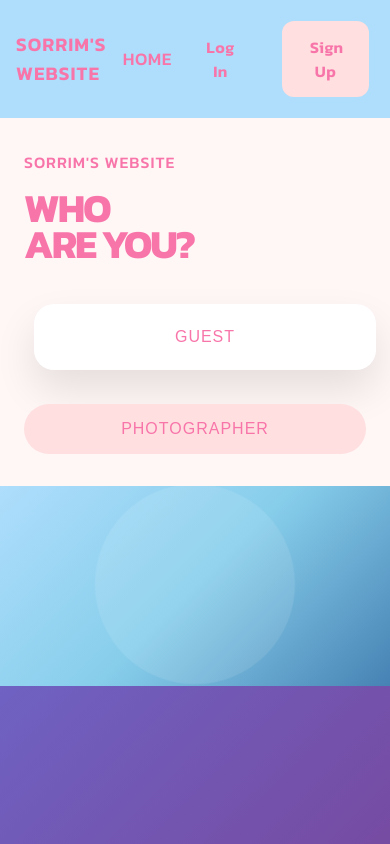
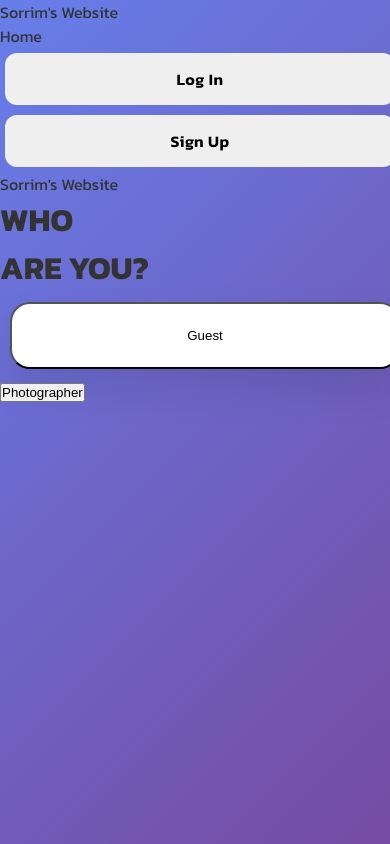
Before and after one commit to hopeese-s/sorrim-project, a React (Create React App) app in the folder frontend/: page / in a window 390 px wide. Built offline with nearby package versions, Linux system fonts and the light colour scheme; no server answers.

Commit message:
Update Home.css

```diff
--- a/frontend/src/pages/Home.css
+++ b/frontend/src/pages/Home.css
@@ -1,409 +1,349 @@
+@import url('https://fonts.googleapis.com/css2?family=Kanit:wght@300;400;500;600;700&display=swap');
+
 * {
-    margin: 0;
-    padding: 0;
-    box-sizing: border-box;
+  margin: 0;
+  padding: 0;
+  box-sizing: border-box;
 }
 
 body {
-    font-family: 'Arial', sans-serif;
-    min-height: 100vh;
-    display: flex;
-    flex-direction: column;
+  font-family: 'Kanit', sans-serif;
+  background: linear-gradient(135deg, #667eea 0%, #764ba2 100%);
+  min-height: 100vh;
+  color: #333;
 }
 
-/* Header */
-.header {
-    background: #AEDEFC;
-    padding: 1rem 2rem;
-    display: flex;
-    justify-content: space-between;
-    align-items: center;
-    position: relative;
-    z-index: 10;
+.App {
+  min-height: 100vh;
 }
 
-.logo {
-    font-size: 1.2rem;
-    font-weight: 600;
-    color: #F875AA;
-    text-transform: uppercase;
-    letter-spacing: 1px;
+.loading {
+  display: flex;
+  flex-direction: column;
+  justify-content: center;
+  align-items: center;
+  height: 100vh;
+  font-size: 1.5rem;
+  color: white;
+  font-weight: 500;
+  gap: 1rem;
 }
 
-.nav {
-    color: #F875AA;
-    font-size: 1.1rem;
-    font-weight: 500;
-    text-transform: uppercase;
-    letter-spacing: 0.5px;
+.loading-spinner {
+  width: 50px;
+  height: 50px;
+  border: 4px solid rgba(255,255,255,0.3);
+  border-top: 4px solid white;
+  border-radius: 50%;
+  animation: spin 1s linear infinite;
 }
 
-.auth-buttons {
-    display: flex;
-    gap: 1rem;
+@keyframes spin {
+  0% { transform: rotate(0deg); }
+  100% { transform: rotate(360deg); }
 }
 
 .btn {
-    padding: 0.8rem 2rem;
-    border: none;
-    border-radius: 25px;
-    font-weight: 500;
-    text-transform: uppercase;
-    letter-spacing: 0.5px;
-    cursor: pointer;
-    transition: all 0.3s ease;
-    font-size: 0.9rem;
+  padding: 14px 28px;
+  border: none;
+  border-radius: 12px;
+  font-size: 1rem;
+  font-weight: 600;
+  cursor: pointer;
+  transition: all 0.3s ease;
+  text-decoration: none;
+  display: inline-block;
+  text-align: center;
+  font-family: 'Kanit', sans-serif;
+  position: relative;
+  overflow: hidden;
+  border: 2px solid transparent;
 }
 
-.btn-login {
-    background: transparent;
-    color: #F875AA;
-    border: 2px solid #AEDEFC;
+.btn::before {
+  content: '';
+  position: absolute;
+  top: 0;
+  left: -100%;
+  width: 100%;
+  height: 100%;
+  background: linear-gradient(90deg, transparent, rgba(255,255,255,0.2), transparent);
+  transition: left 0.5s;
 }
 
-.btn-signup {
-    background: #FFDFDF;
-    color: #F875AA;
-    border: 2px solid #FFDFDF;
+.btn:hover::before {
+  left: 100%;
 }
 
-.btn:hover {
-    transform: translateY(-2px);
-    box-shadow: 0 4px 12px rgba(0,0,0,0.1);
+.btn-primary {
+  background: linear-gradient(45deg, #667eea, #764ba2);
+  color: white;
+  box-shadow: 0 4px 15px rgba(102, 126, 234, 0.4);
 }
 
-/* Main Container */
-.main-container {
-    flex: 1;
-    background: #FFF6F6;
-    display: flex;
-    position: relative;
-    overflow: hidden;
+.btn-primary:hover {
+  transform: translateY(-3px);
+  box-shadow: 0 8px 25px rgba(102, 126, 234, 0.6);
 }
 
-/* Left Section */
-.left-section {
-    flex: 1;
-    padding: 4rem 3rem;
-    display: flex;
-    flex-direction: column;
-    justify-content: center;
-    position: relative;
-    z-index: 2;
+.btn-secondary {
+  background: linear-gradient(45deg, #6c757d, #495057);
+  color: white;
+  box-shadow: 0 4px 15px rgba(108, 117, 125, 0.4);
 }
 
-.brand-text {
-    font-size: 1rem;
-    color: #F875AA;
-    margin-bottom: 1rem;
-    text-transform: uppercase;
-    letter-spacing: 1px;
-    font-weight: 500;
+.btn-secondary:hover {
+  transform: translateY(-3px);
+  box-shadow: 0 8px 25px rgba(108, 117, 125, 0.6);
 }
 
-.main-title {
-    font-size: 5rem;
-    font-weight: 700;
-    color: #F875AA;
-    line-height: 0.9;
-    margin-bottom: 3rem;
-    text-transform: uppercase;
-    letter-spacing: -2px;
+.btn-success {
+  background: linear-gradient(45deg, #28a745, #20c997);
+  color: white;
+  box-shadow: 0 4px 15px rgba(40, 167, 69, 0.4);
 }
 
-.user-selection {
-    display: flex;
-    flex-direction: column;
-    gap: 1.5rem;
-    max-width: 300px;
+.btn-success:hover {
+  transform: translateY(-3px);
+  box-shadow: 0 8px 25px rgba(40, 167, 69, 0.6);
 }
 
-.user-type-card {
-    padding: 1.5rem 2rem;
-    border-radius: 30px;
-    text-align: center;
-    font-size: 1.2rem;
-    font-weight: 500;
-    text-transform: uppercase;
-    letter-spacing: 1px;
-    cursor: pointer;
-    transition: all 0.4s ease;
-    position: relative;
-    overflow: hidden;
-    border: none;
+.btn-small {
+  padding: 10px 20px;
+  font-size: 0.9rem;
 }
 
-.guest-card {
-    background: #AEDEFC;
-    color: #F875AA;
+.btn:disabled {
+  background: #ccc !important;
+  cursor: not-allowed !important;
+  transform: none !important;
+  box-shadow: none !important;
 }
 
-.photographer-card {
-    background: #FFDFDF;
-    color: #F875AA;
+.modal-overlay {
+  position: fixed;
+  top: 0;
+  left: 0;
+  right: 0;
+  bottom: 0;
+  background: rgba(0,0,0,0.7);
+  display: flex;
+  justify-content: center;
+  align-items: center;
+  z-index: 1000;
+  animation: fadeIn 0.3s ease;
 }
 
-.user-type-card:hover {
-    transform: translateY(-5px) scale(1.05);
-    box-shadow: 0 10px 25px rgba(0,0,0,0.15);
+@keyframes fadeIn {
+  from { opacity: 0; }
+  to { opacity: 1; }
 }
 
-.user-type-card::before {
-    content: '';
-    position: absolute;
-    top: -50%;
-    left: -50%;
-    width: 200%;
-    height: 200%;
-    background: radial-gradient(circle, rgba(255,255,255,0.2) 0%, transparent 70%);
-    transform: scale(0);
-    transition: transform 0.6s ease;
+.modal {
+  background: white;
+  padding: 2.5rem;
+  border-radius: 20px;
+  min-width: 450px;
+  max-width: 90vw;
+  box-shadow: 0 25px 50px rgba(0,0,0,0.3);
+  animation: slideUp 0.3s ease;
 }
 
-.user-type-card:hover::before {
-    transform: scale(1);
+@keyframes slideUp {
+  from {
+    opacity: 0;
+    transform: translateY(50px);
+  }
+  to {
+    opacity: 1;
+    transform: translateY(0);
+  }
 }
 
-/* Right Section - Decorative */
-.right-section {
-    flex: 1;
-    background: linear-gradient(135deg, #AEDEFC 0%, #87CEEB 50%, #4682B4 100%);
-    position: relative;
-    display: flex;
-    align-items: center;
-    justify-content: center;
-    clip-path: polygon(20% 0%, 100% 0%, 100% 100%, 0% 100%);
+.modal h3 {
+  margin-bottom: 1.5rem;
+  color: #333;
+  text-align: center;
+  font-size: 1.5rem;
+  font-weight: 600;
 }
 
-.decorative-element {
-    width: 200px;
-    height: 200px;
-    background: rgba(255,255,255,0.1);
-    border-radius: 50%;
-    animation: float 6s ease-in-out infinite;
+.modal .form-group {
+  margin-bottom: 1.5rem;
 }
 
-@keyframes float {
-    0%, 100% { transform: translateY(0px) rotate(0deg); }
-    50% { transform: translateY(-30px) rotate(180deg); }
+.modal .form-group label {
+  display: block;
+  margin-bottom: 0.5rem;
+  color: #555;
+  font-weight: 600;
 }
 
-/* Guest Options (Hidden by default) */
-.guest-options {
-    display: none;
-    flex-direction: column;
-    gap: 1.5rem;
-    margin-top: 1.5rem;
+.modal input {
+  width: 100%;
+  padding: 15px;
+  border: 2px solid #e9ecef;
+  border-radius: 12px;
+  font-size: 1.1rem;
+  font-family: 'Kanit', sans-serif;
+  transition: border-color 0.3s ease, box-shadow 0.3s ease;
 }
 
-.guest-demo-btn {
-    width: 100%;
-    background: linear-gradient(45deg, #17a2b8, #138496);
-    color: white;
-    padding: 1rem;
-    border-radius: 20px;
-    border: none;
-    font-weight: 500;
-    cursor: pointer;
-    transition: all 0.3s ease;
+.modal input:focus {
+  outline: none;
+  border-color: #667eea;
+  box-shadow: 0 0 0 4px rgba(102, 126, 234, 0.1);
 }
 
-.guest-demo-btn:hover:not(:disabled) {
-    background: linear-gradient(45deg, #138496, #117a8b);
-    transform: translateY(-3px);
-    box-shadow: 0 8px 25px rgba(23, 162, 184, 0.4);
+.modal-actions {
+  display: flex;
+  gap: 1rem;
+  justify-content: flex-end;
+  margin-top: 2rem;
 }
 
-.guest-demo-btn:disabled {
-    background: linear-gradient(45deg, #6c757d, #5a6268) !important;
-    cursor: not-allowed !important;
+.modal-actions .btn {
+  min-width: 120px;
+  font-weight: 600;
+  transition: all 0.3s cubic-bezier(0.4, 0, 0.2, 1);
+  position: relative;
+  overflow: hidden;
 }
 
-.qr-info {
-    background: rgba(255, 255, 255, 0.7);
-    padding: 1.5rem;
-    border-radius: 16px;
-    border: 1px solid rgba(248, 117, 170, 0.2);
-    text-align: center;
-    color: #F875AA;
+.modal-actions .btn-cancel {
+  background: linear-gradient(45deg, #6c757d, #5a6268);
+  color: white;
+  border: 2px solid transparent;
+  box-shadow: 0 4px 15px rgba(108, 117, 125, 0.3);
 }
 
-.scanning-text {
-    display: flex;
-    align-items: center;
-    justify-content: center;
-    gap: 0.5rem;
-    animation: pulse 1.5s ease-in-out infinite;
+.modal-actions .btn-cancel:hover {
+  background: linear-gradient(45deg, #5a6268, #495057);
+  transform: translateY(-2px);
+  box-shadow: 0 6px 20px rgba(108, 117, 125, 0.4);
 }
 
-@keyframes pulse {
-    0%, 100% { opacity: 1; }
-    50% { opacity: 0.7; }
+.modal-actions .btn-create {
+  background: linear-gradient(45deg, #28a745, #20c997);
+  color: white;
+  border: 2px solid transparent;
+  box-shadow: 0 4px 15px rgba(40, 167, 69, 0.3);
+  position: relative;
 }
 
-.guest-scanning {
-    animation: scanningPulse 2s ease-in-out infinite;
+.modal-actions .btn-create:hover:not(:disabled) {
+  background: linear-gradient(45deg, #218838, #1e7e34);
+  transform: translateY(-2px);
+  box-shadow: 0 6px 20px rgba(40, 167, 69, 0.4);
 }
 
-@keyframes scanningPulse {
-    0%, 100% {
-        box-shadow: 0 0 0 0 rgba(23, 162, 184, 0.4);
-    }
-    50% {
-        box-shadow: 0 0 0 20px rgba(23, 162, 184, 0);
-    }
+.modal-actions .btn-create:disabled {
+  background: linear-gradient(45deg, #6c757d, #5a6268) !important;
+  cursor: not-allowed !important;
+  transform: none !important;
+  box-shadow: 0 2px 8px rgba(108, 117, 125, 0.2) !important;
 }
 
-.qr-scanning-animation {
-    position: relative;
-    width: 120px;
-    height: 120px;
-    margin: 1rem auto;
-    border: 2px solid rgba(248, 117, 170, 0.3);
-    border-radius: 8px;
-    background: rgba(248, 117, 170, 0.1);
+.btn-loading {
+  position: relative;
+  color: white !important;
 }
 
-.scan-line {
-    position: absolute;
-    top: 0;
-    left: 0;
-    right: 0;
-    height: 2px;
-    background: linear-gradient(90deg, transparent, #F875AA, transparent);
-    animation: scanning 2s linear infinite;
+.btn-loading::after {
+  content: '';
+  position: absolute;
+  top: 50%;
+  left: 50%;
+  transform: translate(-50%, -50%);
+  width: 16px;
+  height: 16px;
+  border: 2px solid rgba(255,255,255,0.3);
+  border-top-color: #ffffff;
+  border-radius: 50%;
+  animation: buttonLoadingSpinner 1s ease infinite;
 }
 
-@keyframes scanning {
-    0% { top: 0; }
-    100% { top: 116px; }
+@keyframes buttonLoadingSpinner {
+  from { transform: translate(-50%, -50%) rotate(0turn); }
+  to { transform: translate(-50%, -50%) rotate(1turn); }
 }
 
-.scan-corners {
-    position: absolute;
-    top: 0;
-    left: 0;
-    right: 0;
-    bottom: 0;
+/* Responsive Design */
+@media (max-width: 768px) {
+  .modal {
+    min-width: auto;
+    width: 90vw;
+    padding: 2rem;
+  }
+
+  .modal-actions {
+    flex-direction: column;
+  }
+
+  .btn {
+    width: 100%;
+  }
 }
 
-.corner {
-    position: absolute;
-    width: 20px;
-    height: 20px;
-    border: 2px solid #F875AA;
-    animation: cornerBlink 1s ease-in-out infinite;
+.btn {
+  padding: 14px 28px;
+  border: none;
+  border-radius: 12px;
+  font-size: 1rem;
+  font-weight: 600;
+  cursor: pointer;
+  transition: all 0.3s cubic-bezier(0.4, 0, 0.2, 1);
+  text-decoration: none;
+  display: inline-block;
+  text-align: center;
+  font-family: 'Kanit', sans-serif;
+  position: relative;
+  overflow: hidden;
+  text-transform: none;
+  letter-spacing: 0.5px;
 }
 
-@keyframes cornerBlink {
-    0%, 100% { opacity: 1; }
-    50% { opacity: 0.3; }
+.btn::before {
+  content: '';
+  position: absolute;
+  top: 0;
+  left: -100%;
+  width: 100%;
+  height: 100%;
+  background: linear-gradient(90deg, transparent, rgba(255,255,255,0.2), transparent);
+  transition: left 0.5s;
 }
 
-.corner.top-left {
-    top: -2px;
-    left: -2px;
-    border-right: none;
-    border-bottom: none;
+.btn:hover::before {
+  left: 100%;
 }
 
-.corner.top-right {
-    top: -2px;
-    right: -2px;
-    border-left: none;
-    border-bottom: none;
+.btn-primary {
+  background: linear-gradient(45deg, #667eea, #764ba2);
+  color: white;
+  box-shadow: 0 6px 18px rgba(102, 126, 234, 0.3);
 }
 
-.corner.bottom-left {
-    bottom: -2px;
-    left: -2px;
-    border-right: none;
-    border-top: none;
+.btn-primary:hover:not(:disabled) {
+  transform: translateY(-3px) scale(1.02);
+  box-shadow: 0 10px 25px rgba(102, 126, 234, 0.4);
+  background: linear-gradient(45deg, #5a67d8, #667eea);
 }
 
-.corner.bottom-right {
-    bottom: -2px;
-    right: -2px;
-    border-left: none;
-    border-top: none;
+.btn-secondary {
+  background: linear-gradient(45deg, #718096, #4a5568);
+  color: white;
+  box-shadow: 0 6px 18px rgba(113, 128, 150, 0.3);
 }
 
-.guest-error {
-    background: linear-gradient(45deg, #ffebee, #ffcdd2);
-    color: #c62828;
-    padding: 1rem;
-    border-radius: 12px;
-    border: 1px solid rgba(198, 40, 40, 0.3);
-    text-align: center;
-    animation: errorShake 0.5s ease-in-out;
-    display: none;
+.btn-secondary:hover:not(:disabled) {
+  transform: translateY(-3px) scale(1.02);
+  box-shadow: 0 10px 25px rgba(113, 128, 150, 0.4);
 }
 
-@keyframes errorShake {
-    0%, 100% { transform: translateX(0); }
-    25% { transform: translateX(-5px); }
-    75% { transform: translateX(5px); }
+.btn:disabled {
+  background: linear-gradient(45deg, #a0aec0, #718096) !important;
+  cursor: not-allowed !important;
+  transform: none !important;
+  box-shadow: 0 3px 8px rgba(160, 174, 192, 0.2) !important;
 }
-
-.guest-error small {
-    display: block;
-    margin-top: 0.5rem;
-    opacity: 0.8;
-    font-size: 0.9rem;
-}
-
-/* Show/Hide states */
-.guest-selected .guest-options {
-    display: flex;
-}
-
-/* Mobile Responsive */
-@media (max-width: 1024px) {
-    .main-container {
-        flex-direction: column;
-    }
-
-    .right-section {
-        clip-path: none;
-        min-height: 200px;
-    }
-}
-
-@media (max-width: 768px) {
-    .header {
-        padding: 1rem;
-    }
-
-    .auth-buttons {
-        gap: 0.5rem;
-    }
-
-    .btn {
-        padding: 0.6rem 1.5rem;
-        font-size: 0.8rem;
-    }
-
-    .left-section {
-        padding: 2rem 1.5rem;
-    }
-
-    .main-title {
-        font-size: 3rem;
-        margin-bottom: 2rem;
-    }
-
-    .user-selection {
-        max-width: 100%;
-    }
-}
-
-@media (max-width: 480px) {
-    .main-title {
-        font-size: 2.5rem;
-    }
-
-    .user-type-card {
-        padding: 1rem 1.5rem;
-        font-size: 1rem;
-    }
-}
```
